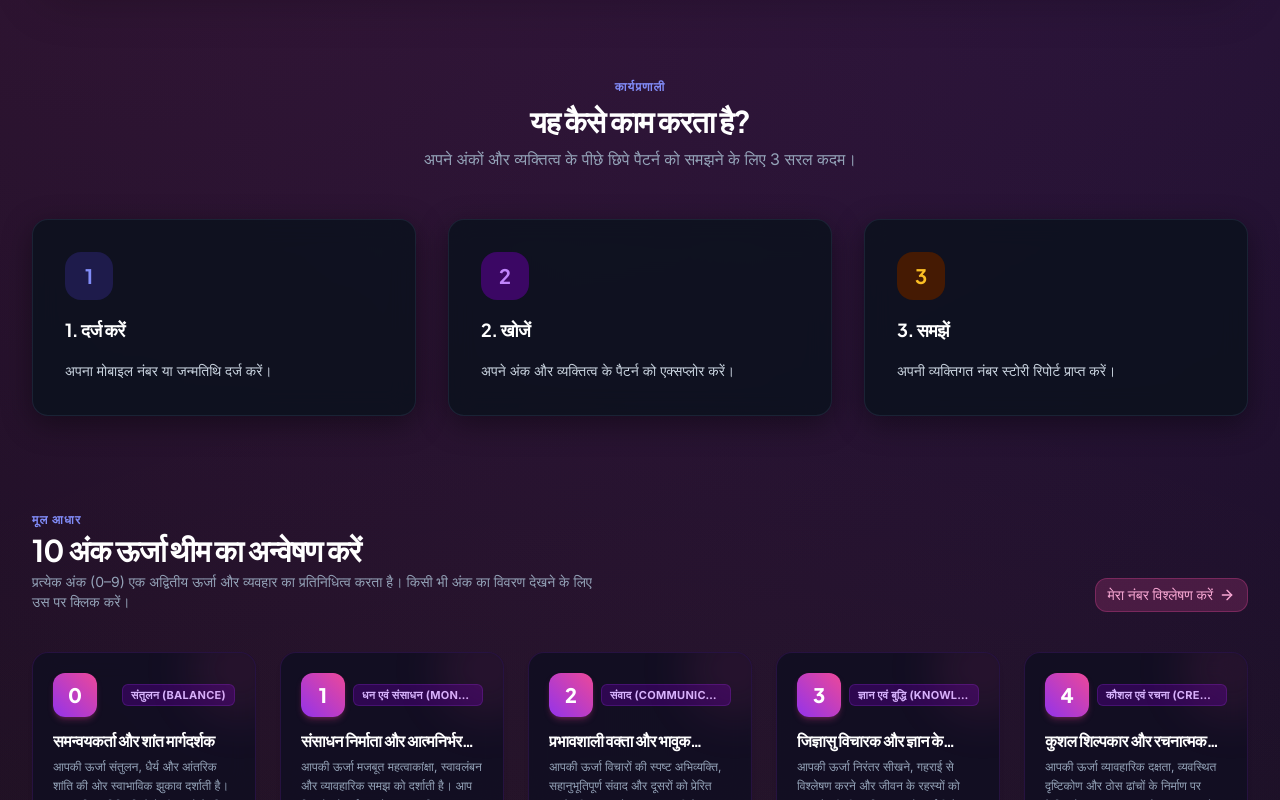
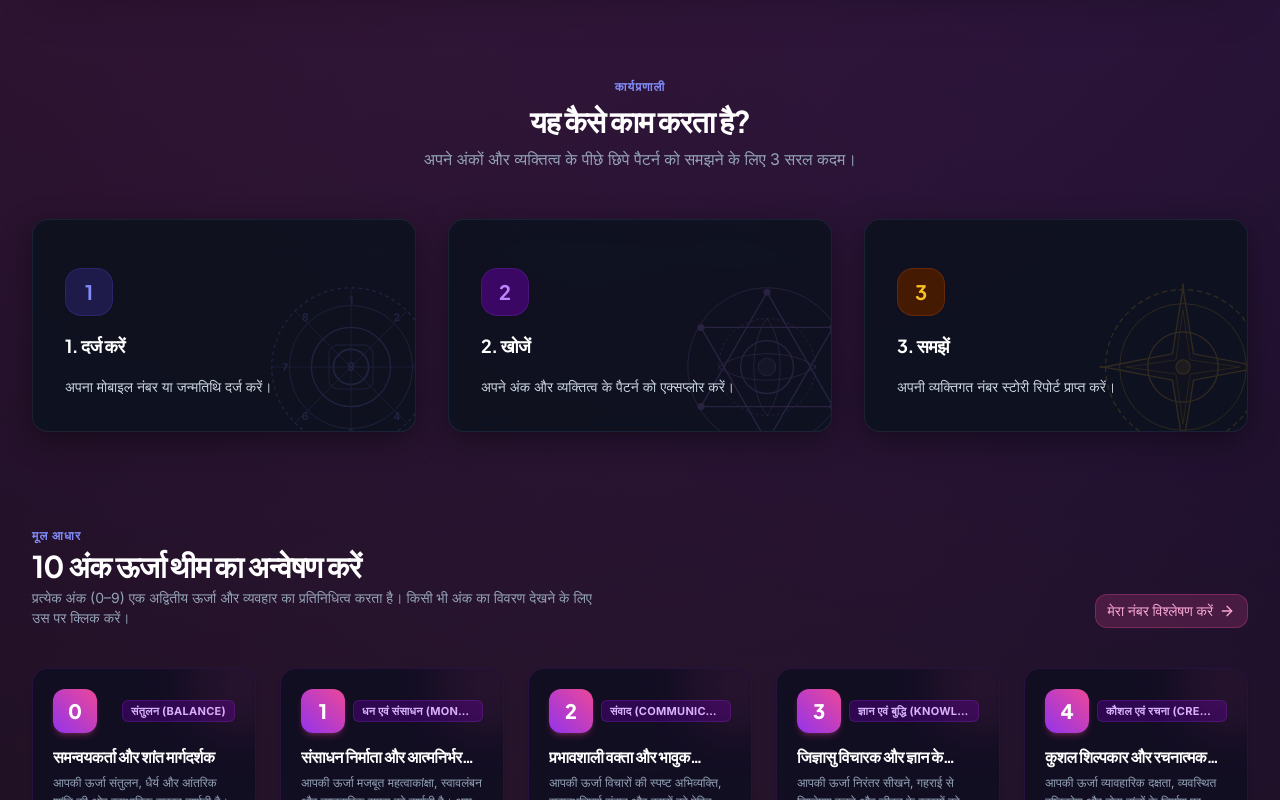
Before and after one commit to Mohanjogi99/numverse, a React (Vite) app: page / in a window 1280 px wide. Shown: the part 1193-1993 px from the top of the page. Built offline with nearby package versions, Linux system fonts and the light colour scheme.

Commit message:
feat(home): add exquisite cosmic watermark backgrounds to 3 How It Works step cards

```diff
--- a/src/pages/HomePage.tsx
+++ b/src/pages/HomePage.tsx
@@ -303,35 +303,92 @@ export const HomePage: React.FC = () => {
         </div>
 
         <div className="grid grid-cols-1 md:grid-cols-3 gap-6 sm:gap-8">
-          {/* Step 1 */}
-          <Card className="p-6 sm:p-8 space-y-4 border-slate-200/90 dark:border-slate-800/80 hover:border-indigo-200 dark:hover:border-indigo-500/40 transition-all">
-            <div className="w-12 h-12 rounded-2xl bg-indigo-50 dark:bg-indigo-950 text-indigo-600 dark:text-indigo-400 flex items-center justify-center font-display font-bold text-xl">
+          {/* Step 1: Enter */}
+          <Card className="relative overflow-hidden group p-6 sm:p-8 space-y-4 border-slate-200/90 dark:border-slate-800/80 hover:border-indigo-300 dark:hover:border-indigo-500/50 hover:shadow-xl hover:shadow-indigo-500/10 transition-all duration-300">
+            {/* Watermark Illustration */}
+            <div className="absolute -right-6 -bottom-6 w-44 h-44 pointer-events-none opacity-[0.08] dark:opacity-[0.15] group-hover:opacity-[0.18] dark:group-hover:opacity-[0.28] group-hover:scale-110 transition-all duration-500 ease-out text-indigo-600 dark:text-indigo-400">
+              <svg viewBox="0 0 200 200" fill="none" xmlns="http://www.w3.org/2000/svg" className="w-full h-full">
+                <circle cx="100" cy="100" r="90" stroke="currentColor" strokeWidth="1.5" strokeDasharray="4 4" />
+                <circle cx="100" cy="100" r="70" stroke="currentColor" strokeWidth="1" />
+                <circle cx="100" cy="100" r="45" stroke="currentColor" strokeWidth="1.5" />
+                <circle cx="100" cy="100" r="20" stroke="currentColor" strokeWidth="2" />
+                <path d="M100 10 L100 190 M10 100 L190 100 M36.36 36.36 L163.64 163.64 M36.36 163.64 L163.64 36.36" stroke="currentColor" strokeWidth="0.75" />
+                <rect x="75" y="75" width="50" height="50" rx="10" stroke="currentColor" strokeWidth="1" />
+                <text x="100" y="28" fontSize="12" fontWeight="bold" textAnchor="middle" fill="currentColor">1</text>
+                <text x="152" y="48" fontSize="12" fontWeight="bold" textAnchor="middle" fill="currentColor">2</text>
+                <text x="175" y="104" fontSize="12" fontWeight="bold" textAnchor="middle" fill="currentColor">3</text>
+                <text x="152" y="160" fontSize="12" fontWeight="bold" textAnchor="middle" fill="currentColor">4</text>
+                <text x="100" y="180" fontSize="12" fontWeight="bold" textAnchor="middle" fill="currentColor">5</text>
+                <text x="48" y="160" fontSize="12" fontWeight="bold" textAnchor="middle" fill="currentColor">6</text>
+                <text x="25" y="104" fontSize="12" fontWeight="bold" textAnchor="middle" fill="currentColor">7</text>
+                <text x="48" y="48" fontSize="12" fontWeight="bold" textAnchor="middle" fill="currentColor">8</text>
+                <text x="100" y="105" fontSize="14" fontWeight="bold" textAnchor="middle" fill="currentColor">9</text>
+              </svg>
+            </div>
+
+            <div className="relative z-10 w-12 h-12 rounded-2xl bg-indigo-50 dark:bg-indigo-950 text-indigo-600 dark:text-indigo-400 flex items-center justify-center font-display font-bold text-xl shadow-sm border border-indigo-100/60 dark:border-indigo-900/60">
               1
             </div>
-            <h4 className="text-lg font-display font-bold text-slate-900 dark:text-white">{t.home.step1Title}</h4>
-            <p className="text-sm text-slate-600 dark:text-slate-300 leading-relaxed">
+            <h4 className="relative z-10 text-lg font-display font-bold text-slate-900 dark:text-white">{t.home.step1Title}</h4>
+            <p className="relative z-10 text-sm text-slate-600 dark:text-slate-300 leading-relaxed">
               {t.home.step1Desc}
             </p>
           </Card>
 
-          {/* Step 2 */}
-          <Card className="p-6 sm:p-8 space-y-4 border-slate-200/90 dark:border-slate-800/80 hover:border-indigo-200 dark:hover:border-indigo-500/40 transition-all">
-            <div className="w-12 h-12 rounded-2xl bg-purple-50 dark:bg-purple-950 text-purple-600 dark:text-purple-400 flex items-center justify-center font-display font-bold text-xl">
+          {/* Step 2: Discover */}
+          <Card className="relative overflow-hidden group p-6 sm:p-8 space-y-4 border-slate-200/90 dark:border-slate-800/80 hover:border-purple-300 dark:hover:border-purple-500/50 hover:shadow-xl hover:shadow-purple-500/10 transition-all duration-300">
+            {/* Watermark Illustration */}
+            <div className="absolute -right-6 -bottom-6 w-44 h-44 pointer-events-none opacity-[0.08] dark:opacity-[0.15] group-hover:opacity-[0.18] dark:group-hover:opacity-[0.28] group-hover:scale-110 transition-all duration-500 ease-out text-purple-600 dark:text-purple-400">
+              <svg viewBox="0 0 200 200" fill="none" xmlns="http://www.w3.org/2000/svg" className="w-full h-full">
+                <circle cx="100" cy="100" r="90" stroke="currentColor" strokeWidth="1" />
+                <polygon points="100,15 175,145 25,145" stroke="currentColor" strokeWidth="1.5" />
+                <polygon points="100,185 25,55 175,55" stroke="currentColor" strokeWidth="1.5" />
+                <circle cx="100" cy="100" r="55" stroke="currentColor" strokeWidth="1" strokeDasharray="3 3" />
+                <circle cx="100" cy="100" r="30" stroke="currentColor" strokeWidth="1.5" />
+                <path d="M100 45 C120 70 120 130 100 155 C80 130 80 70 100 45 Z" stroke="currentColor" strokeWidth="1" />
+                <path d="M45 100 C70 120 130 120 155 100 C130 80 70 80 45 100 Z" stroke="currentColor" strokeWidth="1" />
+                <circle cx="100" cy="100" r="10" fill="currentColor" fillOpacity="0.3" stroke="currentColor" strokeWidth="1" />
+                <circle cx="100" cy="15" r="4" fill="currentColor" />
+                <circle cx="175" cy="55" r="4" fill="currentColor" />
+                <circle cx="175" cy="145" r="4" fill="currentColor" />
+                <circle cx="100" cy="185" r="4" fill="currentColor" />
+                <circle cx="25" cy="145" r="4" fill="currentColor" />
+                <circle cx="25" cy="55" r="4" fill="currentColor" />
+              </svg>
+            </div>
+
+            <div className="relative z-10 w-12 h-12 rounded-2xl bg-purple-50 dark:bg-purple-950 text-purple-600 dark:text-purple-400 flex items-center justify-center font-display font-bold text-xl shadow-sm border border-purple-100/60 dark:border-purple-900/60">
               2
             </div>
-            <h4 className="text-lg font-display font-bold text-slate-900 dark:text-white">{t.home.step2Title}</h4>
-            <p className="text-sm text-slate-600 dark:text-slate-300 leading-relaxed">
+            <h4 className="relative z-10 text-lg font-display font-bold text-slate-900 dark:text-white">{t.home.step2Title}</h4>
+            <p className="relative z-10 text-sm text-slate-600 dark:text-slate-300 leading-relaxed">
               {t.home.step2Desc}
             </p>
           </Card>
 
-          {/* Step 3 */}
-          <Card className="p-6 sm:p-8 space-y-4 border-slate-200/90 dark:border-slate-800/80 hover:border-indigo-200 dark:hover:border-indigo-500/40 transition-all">
-            <div className="w-12 h-12 rounded-2xl bg-amber-50 dark:bg-amber-950 text-amber-600 dark:text-amber-400 flex items-center justify-center font-display font-bold text-xl">
+          {/* Step 3: Understand */}
+          <Card className="relative overflow-hidden group p-6 sm:p-8 space-y-4 border-slate-200/90 dark:border-slate-800/80 hover:border-amber-300 dark:hover:border-amber-500/50 hover:shadow-xl hover:shadow-amber-500/10 transition-all duration-300">
+            {/* Watermark Illustration */}
+            <div className="absolute -right-6 -bottom-6 w-44 h-44 pointer-events-none opacity-[0.08] dark:opacity-[0.15] group-hover:opacity-[0.18] dark:group-hover:opacity-[0.28] group-hover:scale-110 transition-all duration-500 ease-out text-amber-600 dark:text-amber-400">
+              <svg viewBox="0 0 200 200" fill="none" xmlns="http://www.w3.org/2000/svg" className="w-full h-full">
+                <circle cx="100" cy="100" r="88" stroke="currentColor" strokeWidth="1.5" strokeDasharray="6 4" />
+                <circle cx="100" cy="100" r="72" stroke="currentColor" strokeWidth="1" />
+                <circle cx="100" cy="100" r="40" stroke="currentColor" strokeWidth="1.5" />
+                <polygon points="100,10 112,85 190,100 112,115 100,190 88,115 10,100 88,85" stroke="currentColor" strokeWidth="1.5" fill="currentColor" fillOpacity="0.08" />
+                <polygon points="100,35 108,92 165,100 108,108 100,165 92,108 35,100 92,92" stroke="currentColor" strokeWidth="0.75" />
+                <circle cx="100" cy="100" r="8" fill="currentColor" fillOpacity="0.4" stroke="currentColor" strokeWidth="1.5" />
+                <line x1="100" y1="5" x2="100" y2="15" stroke="currentColor" strokeWidth="2" />
+                <line x1="195" y1="100" x2="185" y2="100" stroke="currentColor" strokeWidth="2" />
+                <line x1="100" y1="195" x2="100" y2="185" stroke="currentColor" strokeWidth="2" />
+                <line x1="5" y1="100" x2="15" y2="100" stroke="currentColor" strokeWidth="2" />
+              </svg>
+            </div>
+
+            <div className="relative z-10 w-12 h-12 rounded-2xl bg-amber-50 dark:bg-amber-950 text-amber-600 dark:text-amber-400 flex items-center justify-center font-display font-bold text-xl shadow-sm border border-amber-100/60 dark:border-amber-900/60">
               3
             </div>
-            <h4 className="text-lg font-display font-bold text-slate-900 dark:text-white">{t.home.step3Title}</h4>
-            <p className="text-sm text-slate-600 dark:text-slate-300 leading-relaxed">
+            <h4 className="relative z-10 text-lg font-display font-bold text-slate-900 dark:text-white">{t.home.step3Title}</h4>
+            <p className="relative z-10 text-sm text-slate-600 dark:text-slate-300 leading-relaxed">
               {t.home.step3Desc}
             </p>
           </Card>
```
